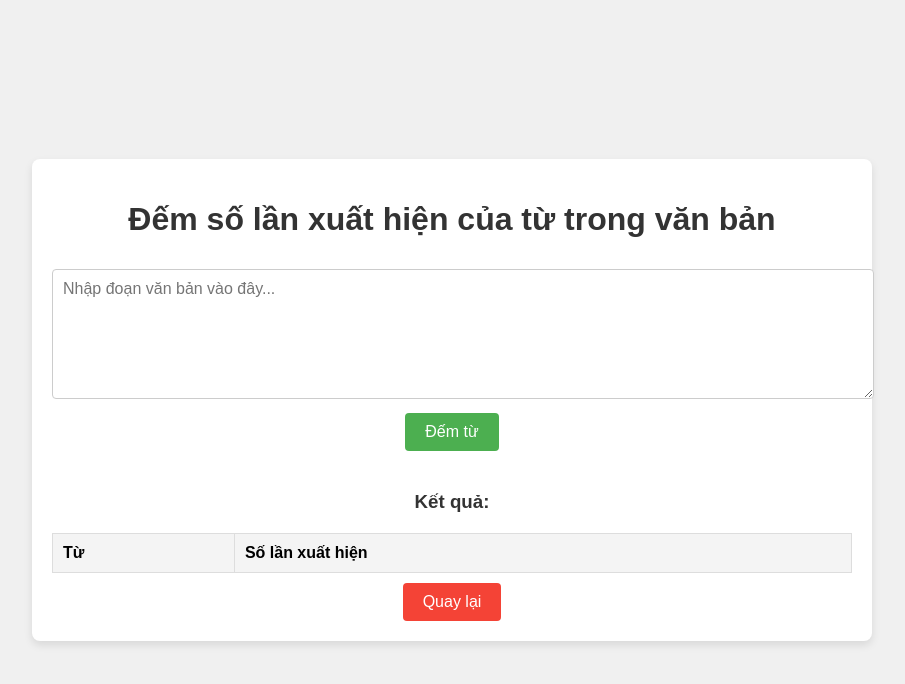
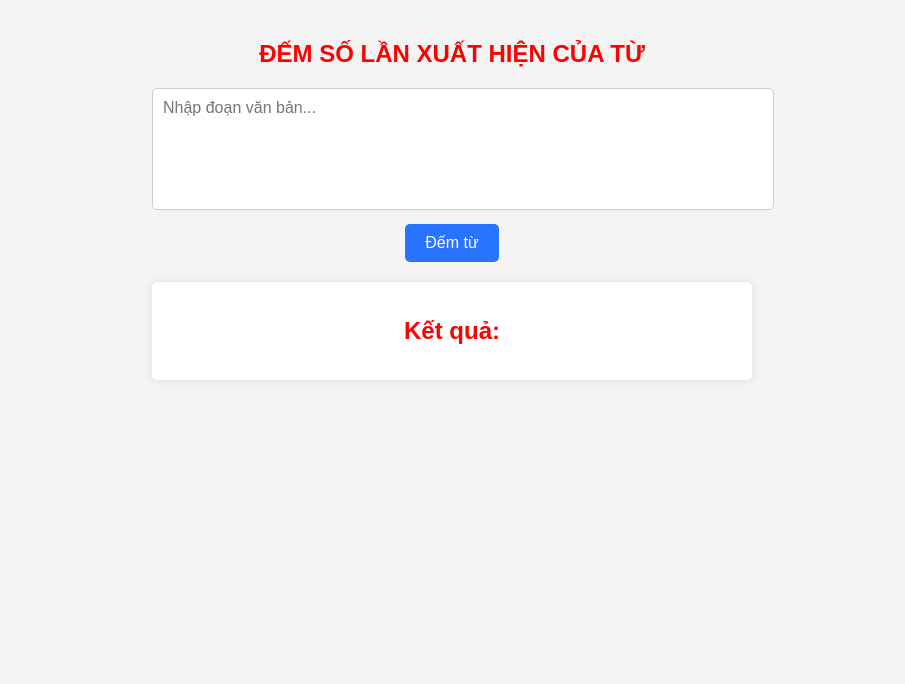
Before and after one commit to Susiest/dem-so-tu, a plain HTML site: page index.html in a window 1280 px wide. Both pictures are taken after a click on the button "Đếm từ". Shown: the whole page, without its empty margins (188-1093 px from the left). Drawn offline with Linux system fonts and the light colour scheme.

Commit message:
Update index.html

```diff
--- a/index.html
+++ b/index.html
@@ -4,174 +4,134 @@
 <head>
     <meta charset="UTF-8">
     <meta name="viewport" content="width=device-width, initial-scale=1.0">
-    <title>Đếm số lần xuất hiện của từ trong văn bản</title>
+    <title>Đếm Số Lần Xuất Hiện Của Từ</title>
     <style>
         body {
             font-family: Arial, sans-serif;
-            display: flex;
-            justify-content: center;
-            align-items: center;
-            height: 100vh;
-            margin: 0;
-            background-color: #f0f0f0;
+            max-width: 600px;
+            margin: auto;
+            padding: 20px;
+            background-color: #f4f4f4;
+            color: #333;
+            text-align: center;
         }
 
-        .container {
-            text-align: center;
-            padding: 20px;
-            background-color: white;
-            border-radius: 8px;
-            box-shadow: 0 4px 8px rgba(0, 0, 0, 0.1);
-            width: 80%;
-            max-width: 800px;
-        }
-
-        h1 {
-            color: #333;
+        h2 {
+            color: #ff0000;
         }
 
         textarea {
             width: 100%;
+            height: 100px;
+            margin-bottom: 10px;
             padding: 10px;
-            margin: 10px 0;
+            border: 1px solid #ccc;
+            border-radius: 5px;
             font-size: 16px;
-            border: 1px solid #ccc;
-            border-radius: 4px;
-            resize: vertical;
+            resize: none;
         }
 
         button {
             padding: 10px 20px;
-            background-color: #4CAF50;
+            cursor: pointer;
+            background-color: #2873ff;
             color: white;
             border: none;
-            border-radius: 4px;
+            border-radius: 5px;
             font-size: 16px;
-            cursor: pointer;
+            transition: background-color 0.3s;
         }
 
         button:hover {
-            background-color: #45a049;
+            background-color: #1200b3;
         }
 
-        h3 {
+        #results {
             margin-top: 20px;
-            color: #333;
+            background: white;
+            padding: 15px;
+            border-radius: 5px;
+            box-shadow: 0 0 10px rgba(0, 0, 0, 0.1);
+            max-height: 300px;
+            overflow-y: auto;
+            cursor: move;
         }
 
-        table {
-            width: 100%;
-            margin-top: 20px;
-            border-collapse: collapse;
-            overflow-y: auto;
-            max-height: 400px;
-            /* Giới hạn chiều cao */
+        .word-item {
+            display: flex;
+            justify-content: space-between;
+            padding: 10px;
+            border-bottom: 1px solid #ddd;
+            font-size: 16px;
         }
 
-        th,
-        td {
-            padding: 10px;
-            text-align: left;
-            border: 1px solid #ddd;
+        .word-item:last-child {
+            border-bottom: none;
         }
 
-        th {
-            background-color: #f4f4f4;
+        .word {
+            font-weight: bold;
+            color: #003daf;
         }
 
-        tr:nth-child(even) {
-            background-color: #f9f9f9;
-        }
-
-        .results-container {
-            overflow-y: auto;
-            max-height: 400px;
-            margin-top: 20px;
-        }
-
-        .restart-btn {
-            background-color: #f44336;
-            color: white;
-            margin-top: 10px;
-        }
-
-        .restart-btn:hover {
-            background-color: #d32f2f;
+        .count {
+            background-color: #ff0000;
+            color: #ffffff;
+            padding: 3px 8px;
+            border-radius: 3px;
+            font-weight: bold;
         }
     </style>
 </head>
 
 <body>
-
-    <div class="container">
-        <h1>Đếm số lần xuất hiện của từ trong văn bản</h1>
-        <textarea id="inputText" rows="6" placeholder="Nhập đoạn văn bản vào đây..."
-            style="font-family: Arial, Helvetica, sans-serif;"></textarea><br>
-        <button onclick="countWords()">Đếm từ</button>
-
-        <div id="resultsContainer" class="results-container" style="display:none;">
-            <h3>Kết quả:</h3>
-            <table id="wordCountTable">
-                <thead>
-                    <tr>
-                        <th>Từ</th>
-                        <th>Số lần xuất hiện</th>
-                    </tr>
-                </thead>
-                <tbody></tbody>
-            </table>
-            <button class="restart-btn" onclick="restart()">Quay lại</button>
-        </div>
-    </div>
+    <h2>ĐẾM SỐ LẦN XUẤT HIỆN CỦA TỪ</h2>
+    <textarea id="inputText" placeholder="Nhập đoạn văn bản..."
+        style="font-family: Arial, Helvetica, sans-serif;"></textarea><br>
+    <button onclick="countWords()">Đếm từ</button>
+    <div id="results"></div>
 
     <script>
         function countWords() {
-            // Lấy giá trị nhập vào từ người dùng
             const text = document.getElementById('inputText').value;
+            const words = text.toLowerCase()
+                .replace(/[^a-zA-ZÀ-ỹ0-9\s]/g, '') // Loại bỏ ký tự đặc biệt
+                .split(/\s+/)
+                .filter(word => word.length > 0);
 
-            // Chuyển văn bản về chữ thường và tách thành mảng các từ
-            const words = text.toLowerCase().match(/[a-zảáàãạăắằẳẵặâấầẩẫậêếềểễệíìỉĩịóòỏõọôốồổỗộơớờởỡợúùủũụưứừửữựýỳỷỹỵđ]+/g);
-
-            // Tạo một đối tượng để lưu số lần xuất hiện của từng từ
             const wordCount = {};
-
-            // Đếm số lần xuất hiện của từng từ
-            if (words) {
-                words.forEach(word => {
-                    wordCount[word] = (wordCount[word] || 0) + 1;
-                });
-            }
-
-            // Sắp xếp kết quả theo số lần xuất hiện giảm dần
-            const sortedWords = Object.entries(wordCount).sort((a, b) => b[1] - a[1]);
-
-            // Hiển thị kết quả trong bảng
-            const tableBody = document.getElementById('wordCountTable').getElementsByTagName('tbody')[0];
-            tableBody.innerHTML = ''; // Làm sạch bảng trước khi hiển thị kết quả mới
-            sortedWords.forEach(([word, count]) => {
-                const row = document.createElement('tr');
-                const wordCell = document.createElement('td');
-                wordCell.textContent = word;
-                const countCell = document.createElement('td');
-                countCell.textContent = count;
-                row.appendChild(wordCell);
-                row.appendChild(countCell);
-                tableBody.appendChild(row);
+            words.forEach(word => {
+                wordCount[word] = (wordCount[word] || 0) + 1;
             });
 
-            // Hiển thị phần kết quả và ẩn phần nhập liệu
-            document.getElementById('resultsContainer').style.display = 'block';
-            document.querySelector('.container').style.height = 'auto'; // Điều chỉnh chiều cao
+            const resultsDiv = document.getElementById('results');
+            resultsDiv.innerHTML = '<h2>Kết quả:</h2>';
+
+            Object.entries(wordCount)
+                .sort(([a, countA], [b, countB]) => countB - countA || a.localeCompare(b))
+                .forEach(([word, count]) => {
+                    const wordItem = document.createElement('div');
+                    wordItem.className = 'word-item';
+                    wordItem.innerHTML = `<span class="word">"${word}"</span> <span class="count">${count} lần</span>`;
+                    resultsDiv.appendChild(wordItem);
+                });
         }
 
-        function restart() {
-            // Ẩn bảng kết quả và hiển thị lại phần nhập liệu
-            document.getElementById('resultsContainer').style.display = 'none';
-            document.getElementById('inputText').value = '';
-            document.querySelector('.container').style.height = 'auto';
-        }
+        // Drag functionality for results box
+        const resultsBox = document.getElementById('results');
+        resultsBox.addEventListener('mousedown', function (e) {
+            const offsetX = e.clientX - resultsBox.offsetLeft;
+            const offsetY = e.clientY - resultsBox.offsetTop;
+            function mouseMoveHandler(e) {
+                resultsBox.style.left = e.clientX - offsetX + 'px';
+                resultsBox.style.top = e.clientY - offsetY + 'px';
+            }
+            document.addEventListener('mousemove', mouseMoveHandler);
+            document.addEventListener('mouseup', function () {
+                document.removeEventListener('mousemove', mouseMoveHandler);
+            });
+        });
     </script>
-
 </body>
 
 </html>
```
